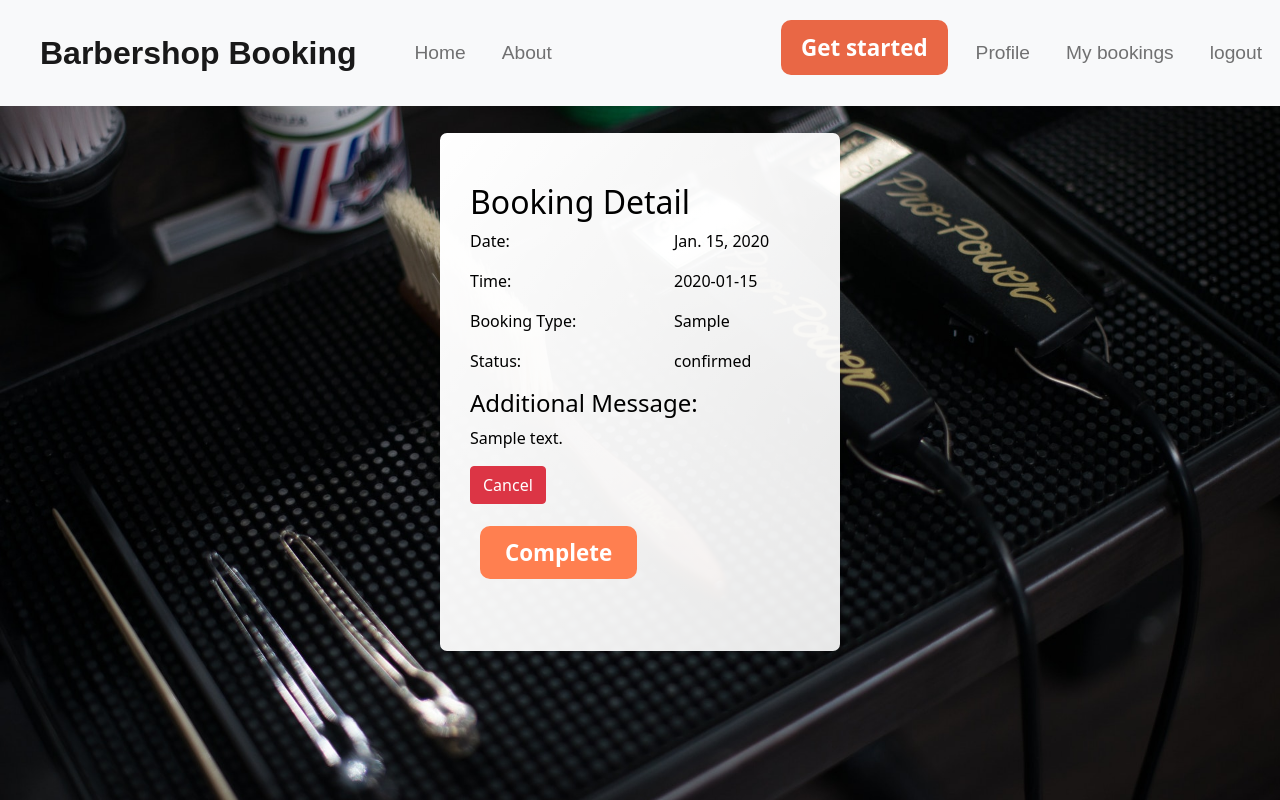
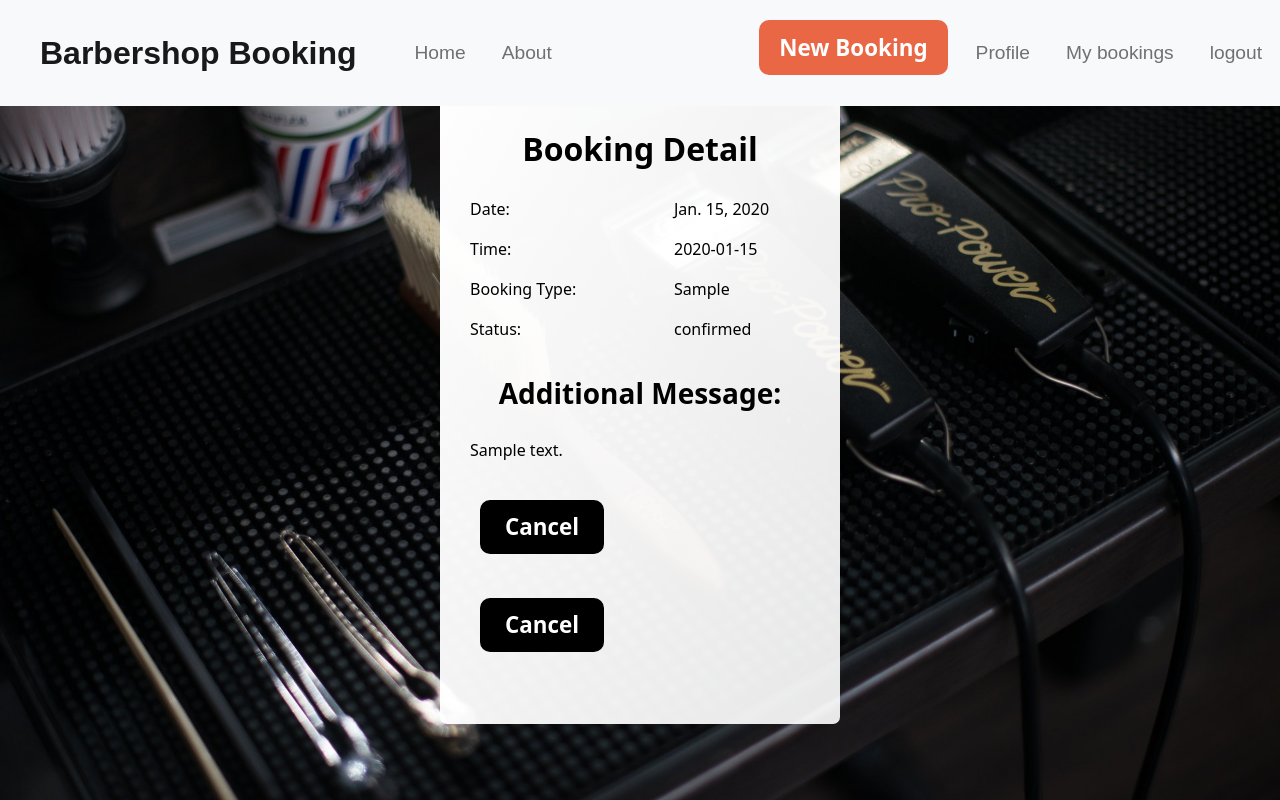
Before and after one commit to BuddyLich/django_practices, a Django app: page /booking/1/ in a window 1280 px wide. Run offline with Django 3.2, Linux system fonts and the light colour scheme; a user stored in the database is signed in; tables that the repository leaves empty hold one stand-in row (values such as "Sample post"); some libraries are stand-ins or nearby versions; some web fonts are replaced.

Commit message:
add a modal to the booking cancel button
also:
1. improve the layout the detail page
2. change the text of booking button when user is logged in

```diff
--- a/barber_shop_booking_system/booking/static/booking/css/booking.css
+++ b/barber_shop_booking_system/booking/static/booking/css/booking.css
@@ -19,6 +19,13 @@
 
   border-radius: 7px;;
   padding: 50px 30px;
+}
+
+.booking-content h2, .booking-content h3 {
+  color: black;
+  font-weight: bold;
+  text-align: center;
+  padding: 20px 0;
 }
 
 .booking-content .field {
--- a/barber_shop_booking_system/booking/templates/booking/base.html
+++ b/barber_shop_booking_system/booking/templates/booking/base.html
@@ -45,7 +45,7 @@
                     </li>
                 {% elif user.is_customer %}
                     <li class="nav-item mr-auto">
-                        <a class="bookingBtn" href="{% url 'new_booking' %}">Get started</a>
+                        <a class="bookingBtn" href="{% url 'new_booking' %}">New Booking</a>
                     </li>
                     <li class="nav-item">
                         <a class="nav-link" href="{% url 'profile' user.pk %}">Profile</a>
@@ -75,6 +75,7 @@
 
     {% block content %}
     {% endblock %}
+<script src="https://cdn.jsdelivr.net/npm/bootstrap@5.0.0-beta1/dist/js/bootstrap.min.js" integrity="sha384-pQQkAEnwaBkjpqZ8RU1fF1AKtTcHJwFl3pblpTlHXybJjHpMYo79HY3hIi4NKxyj" crossorigin="anonymous"></script>
 <script src="https://code.jquery.com/jquery-3.4.1.slim.min.js" integrity="sha384-J6qa4849blE2+poT4WnyKhv5vZF5SrPo0iEjwBvKU7imGFAV0wwj1yYfoRSJoZ+n" crossorigin="anonymous"></script>
 <script src="https://stackpath.bootstrapcdn.com/bootstrap/4.4.1/js/bootstrap.min.js" integrity="sha384-wfSDF2E50Y2D1uUdj0O3uMBJnjuUD4Ih7YwaYd1iqfktj0Uod8GCExl3Og8ifwB6" crossorigin="anonymous"></script>
 </body>
--- a/barber_shop_booking_system/booking/templates/booking/booking_detail.html
+++ b/barber_shop_booking_system/booking/templates/booking/booking_detail.html
@@ -19,18 +19,19 @@
             <p class="label_p">Status:</p>
             <p class="info_p">{{ object.status }}</p>
         </li>
-        <h4>Additional Message:</h4>
+
+        <h3>Additional Message:</h3>
             <p>{{ object.additional_messages }}</p>
 
     {% if user == object.customer.user %}
         {% if object.status == 'pending' %}
             <div>
                 <a href="{% url 'update_booking' object.pk %}"><button class="confirm-btn">Update</button></a>
-                <a href="{% url 'cancel_booking' object.pk %}"><button class="cancel-btn">Cancel</button></a>
+                <button type="button" class="cancel-btn" data-bs-toggle="modal" data-bs-target="#cancelBookingModal">Cancel</button>
             </div>
         {% elif object.status == 'confirmed' %}
             <div>
-                <a href="{% url 'cancel_booking' object.pk %}"><button class="btn btn-danger">Cancel</button></a>
+            <button type="button" class="cancel-btn" data-bs-toggle="modal" data-bs-target="#cancelBookingModal">Cancel</button>
             </div>
         {% endif %}
     {% endif %}
@@ -39,15 +40,36 @@
         {% if object.status == 'pending' %}
             <div>
                 <a href="{% url 'confirm_booking' object.pk %}"><button class="confirm-btn">Confirm Booking</button></a>
-                <a href="{% url 'cancel_booking' object.pk %}"><button class="btn btn-danger">Cancel</button></a>
+                <a href="{% url 'cancel_booking' object.pk %}"><button class="cancel-btn">Cancel</button></a>
             </div>
         {% elif object.status == 'confirmed' %}
             <div>
-                <a href="#"><button class="confirm-btn">Complete</button></a>
+                <button type="button" class="cancel-btn" data-bs-toggle="modal" data-bs-target="#cancelBookingModal">Cancel</button>
             </div>
         {% endif %}
     {% endif %}
     </ul>
 </div>
 
+
+
+<!-- Modal -->
+<div class="modal fade" id="cancelBookingModal" tabindex="-1" aria-labelledby="cancelBookingModalTitle" aria-hidden="true">
+    <div class="modal-dialog">
+        <div class="modal-content">
+            <div class="modal-header">
+                <h5 class="modal-title" id="cancelBookingModalTitle">Cancel the booking?</h5>
+                <button type="button" class="btn-close" data-bs-dismiss="modal" aria-label="Close"></button>
+            </div>
+            <div class="modal-body">
+                Are you sure that you want to cancel the booking?
+            </div>
+            <div class="modal-footer">
+                <button type="button" class="confirm-btn" data-bs-dismiss="modal">Close</button>
+                <a href="{% url 'cancel_booking' object.pk %}"><button class="cancel-btn">Yes, cancel the booking</button></a>
+            </div>
+        </div>
+    </div>
+</div>
+
 {% endblock %}
--- a/barber_shop_booking_system/booking/templates/booking/booking_form.html
+++ b/barber_shop_booking_system/booking/templates/booking/booking_form.html
@@ -27,4 +27,5 @@
         {% endif %}
     </div>
 </div>
+
 {% endblock %}
--- a/barber_shop_booking_system/users/static/users/css/users.css
+++ b/barber_shop_booking_system/users/static/users/css/users.css
@@ -144,6 +144,13 @@ input.login-input:focus {
   padding: 20px 0;
 }
 
+.profile-content h2 {
+  color: black;
+  font-weight: bold;
+  text-align: center;
+  padding: 20px 0;
+}
+
 .profile-content login-btn {
   justify-content: center;
 }
--- a/barber_shop_booking_system/users/templates/customer/profile.html
+++ b/barber_shop_booking_system/users/templates/customer/profile.html
@@ -23,4 +23,5 @@
         </li>
     </ul>
 </div>
+
 {% endblock %}
```
Also changed, not shown: barber_shop_booking_system/Todo.md (+0 -1 lines).
